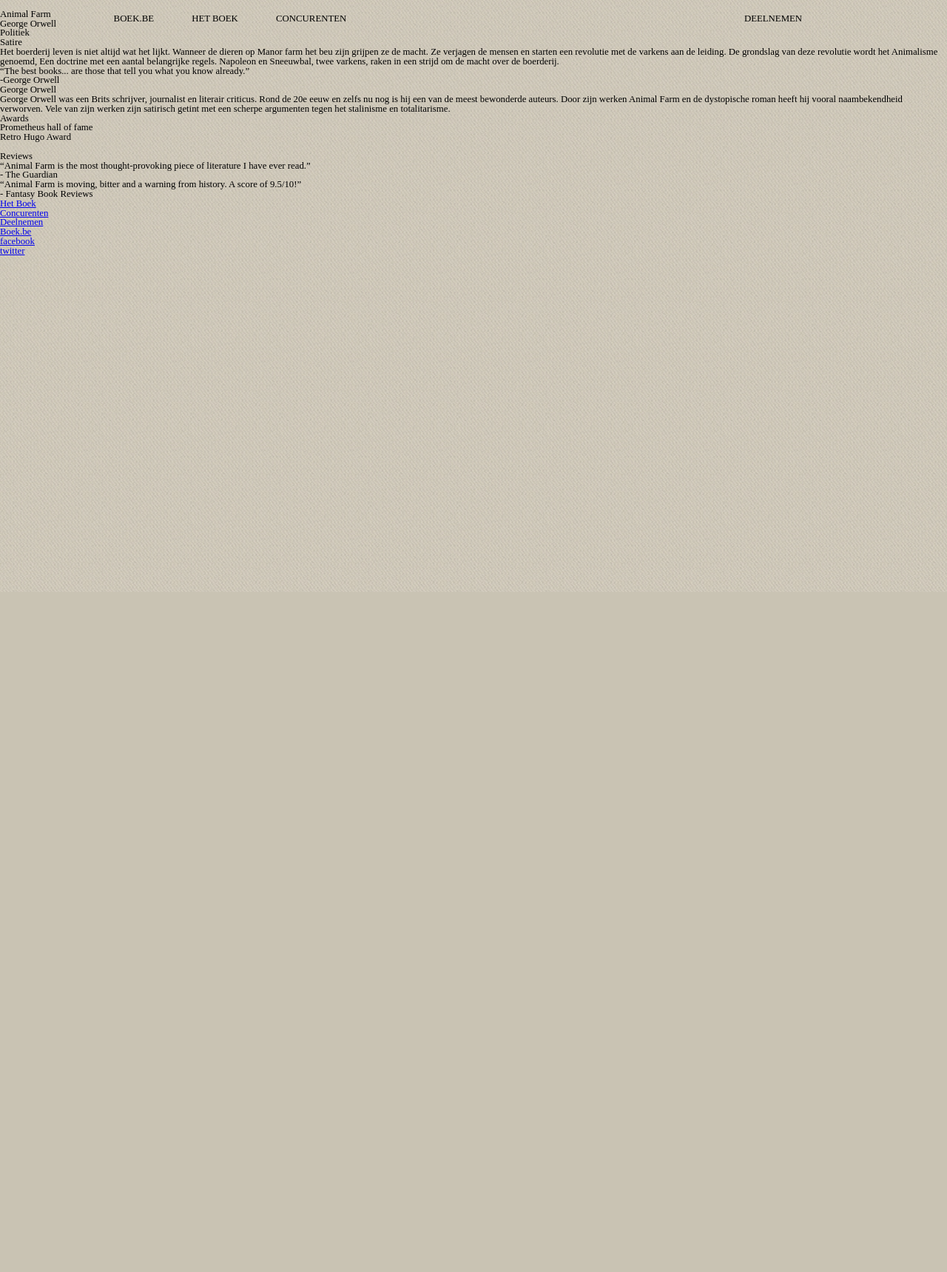
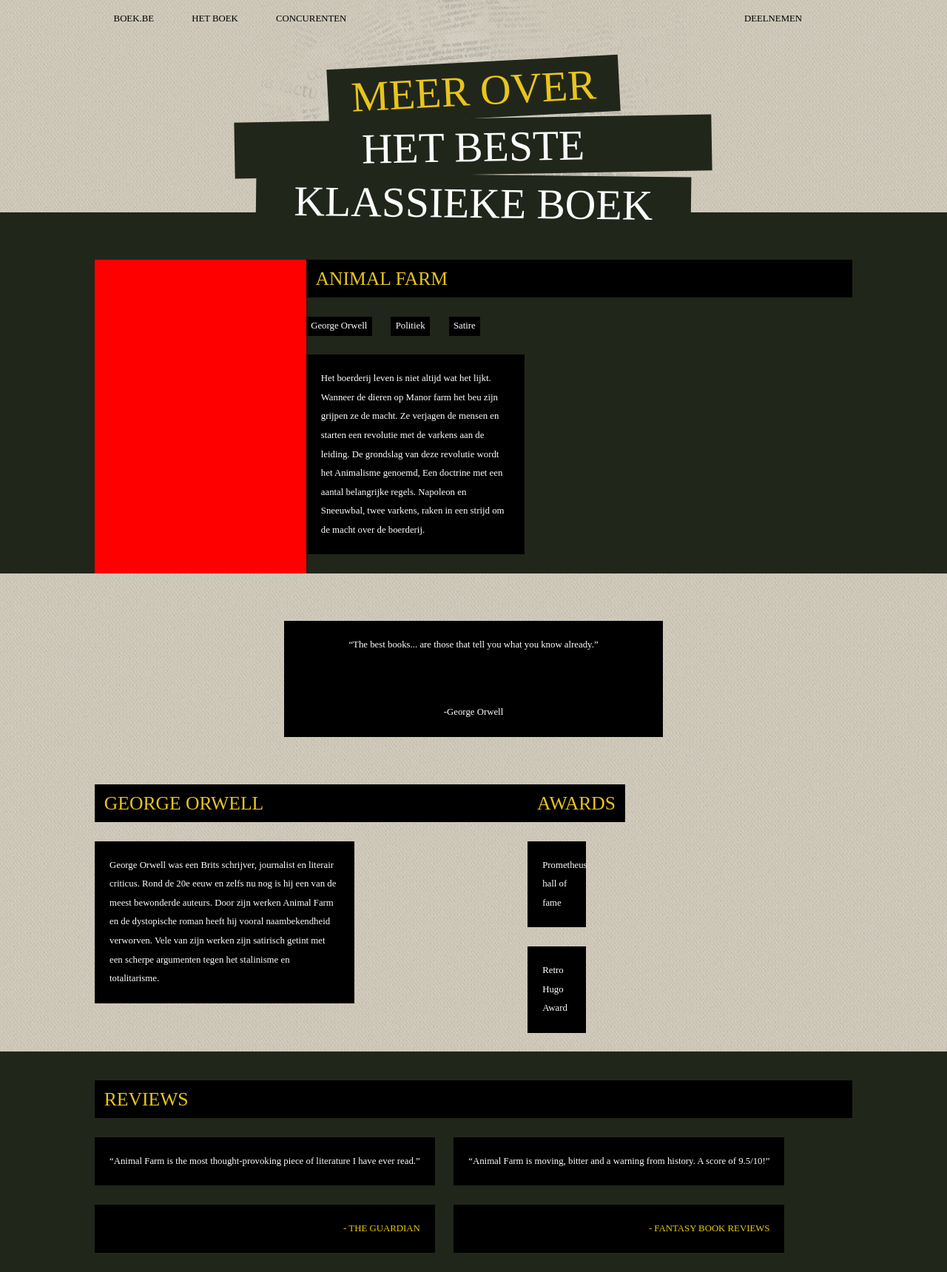
Before and after one commit to alexbern/MAIV, a PHP site: page /view/boek.php in a window 1280 px wide. Shown: the whole page at 74% size. Before the commit the page ends 800 px from the top, so only its background shows below. Run offline with PHP 8.4, Linux system fonts and the light colour scheme; the template is opened without the code that fills it, so the values that code supplies are empty; some libraries are stand-ins or nearby versions.

Commit message:
css boekpagina

```diff
--- /dev/null
+++ b/_scss/_boek.scss
@@ -0,0 +1,104 @@
+p{
+  font-family: Gothic;
+  padding:20px;
+  line-height:2rem;
+  color:$wit;
+  background-color:#000;
+  margin-bottom:2rem;
+}
+
+h3{
+  margin-bottom: 2rem;
+  padding:1rem;
+  color:#E8C51E;
+  font-family: Lietz;
+  font-size:2rem;
+  text-transform: uppercase;
+  background-color: #000;
+}
+
+
+    .picture{
+      width:800px;
+      background-color: red;
+    }
+
+.container{
+  width: 1024px;
+  margin: 0 auto;
+}
+
+.boek{
+  margin-top: -1rem;
+  padding-top: 3rem;
+  width: 100%;
+  display:flex;
+  flex-direction:row;
+
+  ul{
+    display:flex;
+    flex-direction:row;
+  }
+  ul li{
+    font-family: Lietz;
+    margin-right:2rem;
+    padding:0.5rem;
+    color:#fff;
+    background-color: #000;
+    margin-bottom:2rem;
+  }
+  p{
+    width:40%;
+  }
+}
+
+.schrijver{
+  .qoute{
+    margin: 5rem auto;
+    text-align:center;
+    background-color: #000;
+    color:#fff;
+    font-family: Lietz;
+    width:50%;
+    line-height:2rem;
+
+  p{
+    width:100%;
+  }
+}
+
+.orwell{
+    display:flex;
+    flex-direction:row;
+    width:70%;
+  }
+  h3{
+    margin-bottom: 2rem;
+    padding:1rem;
+    color:#E8C51E;
+    font-family: Lietz;
+    background-color: #000;
+  }
+  p{
+    width:60%;
+  }
+}
+
+.reviews{
+  .items{
+    display:flex;
+    flex-direction:row;
+  }
+
+  .items div{
+     padding-right:2rem;
+  }
+
+  .reviewer{
+    color:#E9C600;
+    font-family: Lietz;
+    text-transform: uppercase;
+    text-align:right;
+  }
+
+}
--- a/_scss/_deelnemen.scss
+++ b/_scss/_deelnemen.scss
@@ -9,6 +9,7 @@
     display: flex;
     justify-content: center;
     font-family: Lietz;
+    text-transform: uppercase;
     font-size: 4.5em;
     .texts{
       text-align: center;
--- a/_scss/style.scss
+++ b/_scss/style.scss
@@ -48,3 +48,4 @@
 
 @import 'deelnemen';
 @import 'home';
+@import 'boek';
--- a/css/style.css
+++ b/css/style.css
@@ -128,6 +128,7 @@
       -ms-flex-pack: center;
           justify-content: center;
   font-family: Lietz;
+  text-transform: uppercase;
   font-size: 4.5em;
 }
 
@@ -277,3 +278,122 @@
   margin: 0 auto;
   margin-top: 20rem;
 }
+
+p {
+  font-family: Gothic;
+  padding: 20px;
+  line-height: 2rem;
+  color: #FEFEFE;
+  background-color: #000;
+  margin-bottom: 2rem;
+}
+
+h3 {
+  margin-bottom: 2rem;
+  padding: 1rem;
+  color: #E8C51E;
+  font-family: Lietz;
+  font-size: 2rem;
+  text-transform: uppercase;
+  background-color: #000;
+}
+
+.picture {
+  width: 800px;
+  background-color: red;
+}
+
+.container {
+  width: 1024px;
+  margin: 0 auto;
+}
+
+.boek {
+  margin-top: -1rem;
+  padding-top: 3rem;
+  width: 100%;
+  display: -webkit-flex;
+  display: -ms-flexbox;
+  display: flex;
+  -webkit-flex-direction: row;
+      -ms-flex-direction: row;
+          flex-direction: row;
+}
+
+.boek ul {
+  display: -webkit-flex;
+  display: -ms-flexbox;
+  display: flex;
+  -webkit-flex-direction: row;
+      -ms-flex-direction: row;
+          flex-direction: row;
+}
+
+.boek ul li {
+  font-family: Lietz;
+  margin-right: 2rem;
+  padding: 0.5rem;
+  color: #fff;
+  background-color: #000;
+  margin-bottom: 2rem;
+}
+
+.boek p {
+  width: 40%;
+}
+
+.schrijver .qoute {
+  margin: 5rem auto;
+  text-align: center;
+  background-color: #000;
+  color: #fff;
+  font-family: Lietz;
+  width: 50%;
+  line-height: 2rem;
+}
+
+.schrijver .qoute p {
+  width: 100%;
+}
+
+.schrijver .orwell {
+  display: -webkit-flex;
+  display: -ms-flexbox;
+  display: flex;
+  -webkit-flex-direction: row;
+      -ms-flex-direction: row;
+          flex-direction: row;
+  width: 70%;
+}
+
+.schrijver h3 {
+  margin-bottom: 2rem;
+  padding: 1rem;
+  color: #E8C51E;
+  font-family: Lietz;
+  background-color: #000;
+}
+
+.schrijver p {
+  width: 60%;
+}
+
+.reviews .items {
+  display: -webkit-flex;
+  display: -ms-flexbox;
+  display: flex;
+  -webkit-flex-direction: row;
+      -ms-flex-direction: row;
+          flex-direction: row;
+}
+
+.reviews .items div {
+  padding-right: 2rem;
+}
+
+.reviews .reviewer {
+  color: #E9C600;
+  font-family: Lietz;
+  text-transform: uppercase;
+  text-align: right;
+}
--- a/view/boek.php
+++ b/view/boek.php
@@ -32,10 +32,20 @@
       </ul>
     </div>
   </nav>
+   <div class='header-wrapper'>
+    <header class="header">
+      <div class="texts">
+        <h1 class="neemdeel">Meer over</h1>
+        <h1 class="kansop">Het beste </h1>
+        <h1 class="stapelsboeken">Klassieke boek</h1>
+      </div>
+    </header>
+  </div>
   <main>
-    <section>
-      <div>
-        <img src="" alt="">
+    <div class="main-container">
+      <div class="container">
+        <section class="boek">
+          <div class="picture">
           </div>
           <div>
              <h3>Animal Farm</h3>
@@ -49,12 +59,15 @@
              </p>
           </div>
         </section>
-    <section>
-      <section>
+        </div>
+      </div>
+      <div class="container">
+        <section class="schrijver">
+          <section class="qoute">
             <p>“The best books... are those that tell you what you know already.”</p>
             <p>-George Orwell</p>
           </section>
-      <section>
+          <section class="orwell">
             <div>
               <h3>George Orwell</h3>
               <p><strong>George Orwell</strong> was een Brits schrijver, journalist en literair criticus. Rond de 20e eeuw en zelfs nu nog is hij een van de meest bewonderde auteurs. Door zijn werken <strong>Animal Farm </strong>en de dystopische roman heeft hij vooral naambekendheid verworven. Vele van zijn werken zijn satirisch getint met een scherpe argumenten tegen het <strong>stalinisme en totalitarisme</strong>.</p>
@@ -67,22 +80,27 @@
             </div>
           </section>
         </section>
-    <section>
+      </div>
+      <div class="main-container">
+        <div class="container">
+          <section class="reviews">
             <h3>Reviews</h3>
-      <section>
+            <section class="items">
               <div>
                 <p>“Animal Farm is the most thought-provoking
                 piece of literature I have ever read.”</p>
-          <p>- The Guardian</p>
+                <p class="reviewer">- The Guardian</p>
               </div>
               <div>
                 <p>“Animal Farm is moving, bitter and a warning
                 from history. A score of 9.5/10!”</p>
-          <p>- Fantasy Book Reviews</p>
+                <p class="reviewer">- Fantasy Book Reviews</p>
               </div>
             </section>
           </section>
-
+          </div>
+        </div>
+    </div>
   </main>
   <footer>
     <nav>
```
Also changed, not shown: view/deelnemen.php (+3 -4 lines), 1 other file. Lines whose indentation alone changed are shown as unchanged.
